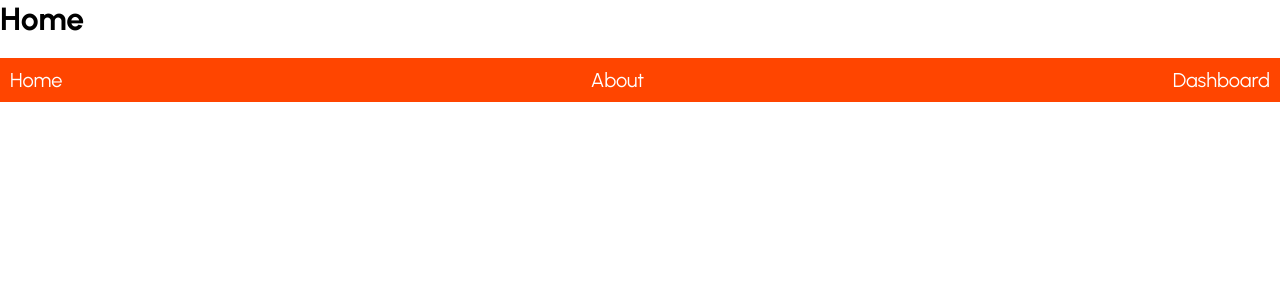
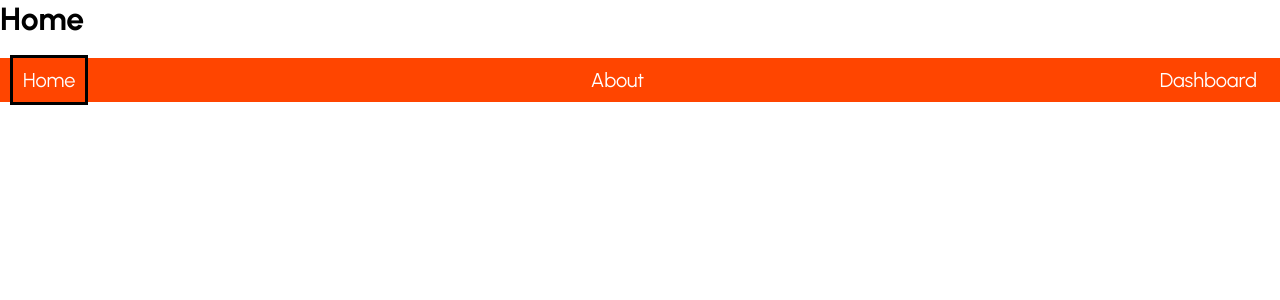
Before and after one commit to Deepak8519M/ReactJs-Babbar-Series, a React (Vite) app in the folder 70.ReactRouter/: page / in a window 1280 px wide. Shown: the top 300 px of the page. Built offline with nearby package versions, Linux system fonts and the light colour scheme.

Commit message:
code updated styles added isActive

```diff
--- a/70.ReactRouter/src/components/NavBar.jsx
+++ b/70.ReactRouter/src/components/NavBar.jsx
@@ -1,24 +1,39 @@
 import React from "react";
-import { Link } from "react-router-dom";
+import { Link, NavLink } from "react-router-dom";
 
 const NavBar = () => {
   return (
     <div>
       <ul>
         <li>
-          <Link className="link" to="/">
+          <NavLink
+            className={({ isActive }) =>
+              isActive ? "link active-link" : "link"
+            }
+            to="/"
+          >
             Home
-          </Link>
+          </NavLink>
         </li>
         <li>
-          <Link className="link" to="/about">
+          <NavLink
+            className={({ isActive }) =>
+              isActive ? "link active-link" : "link"
+            }
+            to="/about"
+          >
             About
-          </Link>
+          </NavLink>
         </li>
         <li>
-          <Link className="link" to="/dashboard">
+          <NavLink
+            className={({ isActive }) =>
+              isActive ? "link active-link" : "link"
+            }
+            to="/dashboard"
+          >
             Dashboard
-          </Link>
+          </NavLink>
         </li>
       </ul>
     </div>
--- a/70.ReactRouter/src/index.css
+++ b/70.ReactRouter/src/index.css
@@ -21,5 +21,11 @@ ul {
 }
 .link {
   text-decoration: none;
+  border: 3px solid transparent;
   color: white;
+  padding: 10px;
 }
+.active-link {
+  border: 3px solid black;
+  padding: 10px;
+}
```
